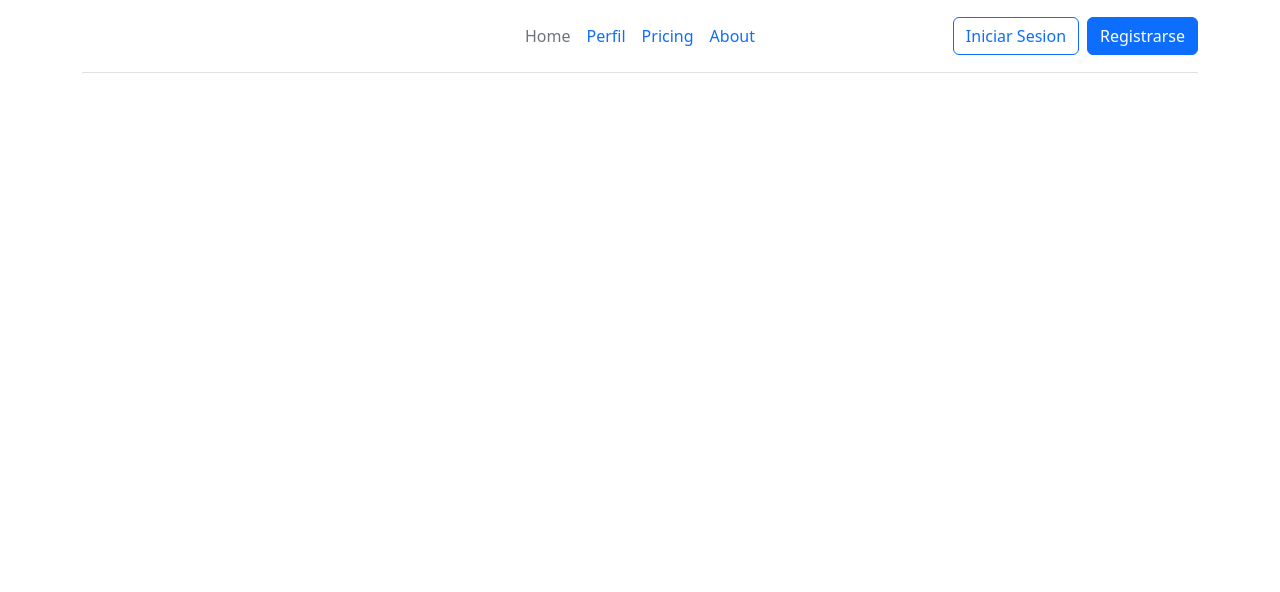
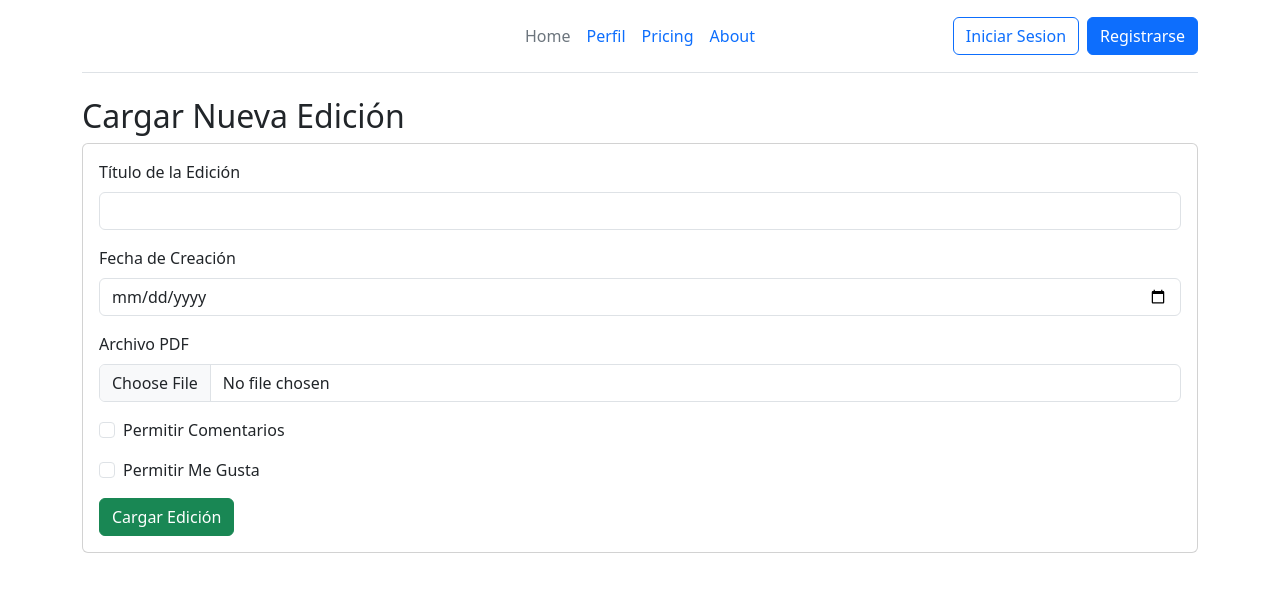
Before and after one commit to HersonAJ/Proyecto2IPC2, an Angular app in the folder Frontend/Proyecto2/: page /cargar-edicion/1 in a window 1280 px wide. Before the commit this address led to /. Shown: the top 592 px of the page. Built offline with nearby package versions, Linux system fonts and the light colour scheme.

Commit message:
Elementos para cargar una nueva edicion

```diff
--- a/Frontend/Proyecto2/src/app/app.routes.ts
+++ b/Frontend/Proyecto2/src/app/app.routes.ts
@@ -8,7 +8,7 @@ import { PerfilComponent } from './perfil/perfil.component';
 import { MisPublicacionesComponent } from './mis-publicaciones/mis-publicaciones.component';
 import { CrearRevistaComponent } from './crear-revista/crear-revista.component';
 import { RevistaComponent } from './revista/revista.component';
-//import { CargarEdicionComponent } from './cargar-edicion/cargar-edicion.component';
+import { CargarEdicionComponent } from './cargar-edicion/cargar-edicion.component';
 //import { VerArchivoComponent } from './ver-archivo/ver-archivo.component';
 //import { RecargarCarteraComponent } from './recargar-cartera/recargar-cartera.component';
 
@@ -23,7 +23,7 @@ export const routes: Routes = [
   { path: 'misPublicaciones', component: MisPublicacionesComponent},
   { path: 'crear-revista', component: CrearRevistaComponent},
   { path: 'revista/:idRevista', component: RevistaComponent},
-  //{ path: 'cargar-edicion/:idRevista', component: CargarEdicionComponent},
+  { path: 'cargar-edicion/:idRevista', component: CargarEdicionComponent},
   //{ path: 'ver-archivo/:idRevista/:idEdicion', component: VerArchivoComponent},
   //{ path: 'recargar-cartera', component: RecargarCarteraComponent}
 ];
--- /dev/null
+++ b/Frontend/Proyecto2/src/app/cargar-edicion/cargar-edicion.component.html
@@ -0,0 +1,30 @@
+<div class="container my-4">
+    <h2>Cargar Nueva Edición</h2>
+    <div class="card mb-4">
+      <div class="card-body">
+        <form #edicionForm="ngForm" (ngSubmit)="cargarEdicion(edicionForm)">
+          <div class="mb-3">
+            <label for="tituloEdicion" class="form-label">Título de la Edición</label>
+            <input type="text" class="form-control" id="tituloEdicion" [(ngModel)]="nuevaEdicion.tituloEdicion" name="tituloEdicion" required>
+          </div>
+          <div class="mb-3">
+            <label for="fechaCreacion" class="form-label">Fecha de Creación</label>
+            <input type="date" class="form-control" id="fechaCreacion" [(ngModel)]="nuevaEdicion.fechaCreacion" name="fechaCreacion" required>
+          </div>
+          <div class="mb-3">
+            <label for="archivoPdf" class="form-label">Archivo PDF</label>
+            <input type="file" class="form-control" id="archivoPdf" (change)="onFileSelected($event)" required>
+          </div>
+          <div class="form-check mb-3">
+            <input class="form-check-input" type="checkbox" id="permiteComentarios" [(ngModel)]="nuevaEdicion.permiteComentarios" name="permiteComentarios">
+            <label class="form-check-label" for="permiteComentarios">Permitir Comentarios</label>
+          </div>
+          <div class="form-check mb-3">
+            <input class="form-check-input" type="checkbox" id="permiteMegusta" [(ngModel)]="nuevaEdicion.permiteMegusta" name="permiteMegusta">
+            <label class="form-check-label" for="permiteMegusta">Permitir Me Gusta</label>
+          </div>
+          <button type="submit" class="btn btn-success" >Cargar Edición</button>
+        </form>
+      </div>
+    </div>
+  </div>
--- /dev/null
+++ b/Frontend/Proyecto2/src/app/cargar-edicion/cargar-edicion.component.ts
@@ -0,0 +1,63 @@
+import { Component } from '@angular/core';
+import { NgForm } from '@angular/forms';
+import { ActivatedRoute } from '@angular/router';
+import { EdicionService } from '../Services/edicion.service';
+import { FormsModule } from '@angular/forms';
+import { HttpClientModule } from '@angular/common/http';
+import { Router } from '@angular/router';
+
+@Component({
+  selector: 'app-cargar-edicion',
+  standalone: true,
+  imports: [FormsModule, HttpClientModule],
+  templateUrl: './cargar-edicion.component.html',
+  styleUrls: ['./cargar-edicion.component.css'],
+})
+export class CargarEdicionComponent {
+  nuevaEdicion = {
+    tituloEdicion: '',
+    fechaCreacion: '',
+    permiteComentarios: false,
+    permiteMegusta: false,
+    archivoPdf: null
+  };
+
+  idRevista: number;
+
+  constructor(
+    private edicionesService: EdicionService,
+    private route: ActivatedRoute,
+    private router: Router
+  ) {
+    this.idRevista = Number(this.route.snapshot.paramMap.get('idRevista'));
+  }
+
+  onFileSelected(event: any): void {
+    const file = event.target.files[0];
+    this.nuevaEdicion.archivoPdf = file;
+  }
+
+  cargarEdicion(form: NgForm): void {
+    if (form.valid) {
+      const formData = new FormData();
+      formData.append('idRevista', this.idRevista.toString());
+      formData.append('tituloEdicion', this.nuevaEdicion.tituloEdicion);
+      formData.append('fechaCreacion', this.nuevaEdicion.fechaCreacion);
+
+      if (this.nuevaEdicion.archivoPdf) {
+        formData.append('archivoPdf', this.nuevaEdicion.archivoPdf);
+      }
+
+      formData.append('permiteComentarios', this.nuevaEdicion.permiteComentarios.toString());
+      formData.append('permiteMegusta', this.nuevaEdicion.permiteMegusta.toString());
+
+      this.edicionesService.insertarEdicion(formData).subscribe(response => {
+        alert('Edición cargada exitosamente:');
+        //this.router.navigate(['revista', this.idRevista]);
+      }, error => {
+        alert("Error al cargar la edicion");
+        console.error('Error al cargar la edición:', error);
+      });
+    }
+  }
+}
```
Also changed, not shown: Frontend/Proyecto2/src/app/cargar-edicion/cargar-edicion.component.css (added), 1 other file (tests, documents, lock files or other folders).
